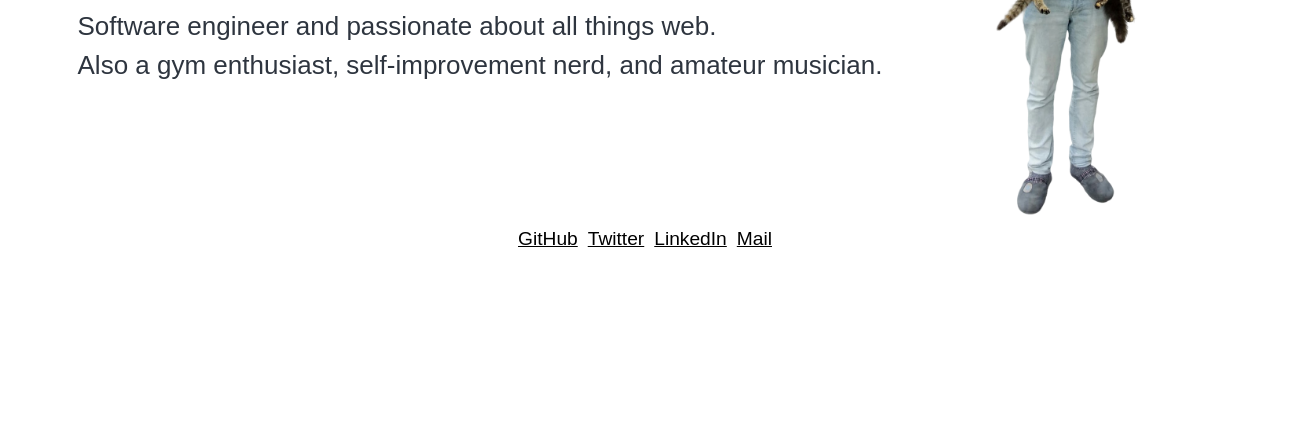
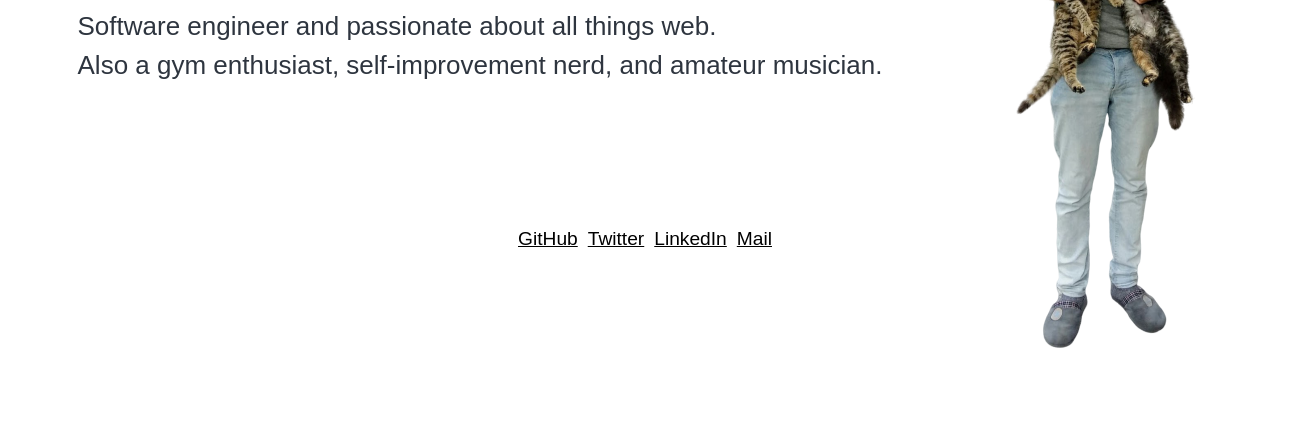
Before and after one commit to jamzi/portfolio, a Gatsby site: page / in a window 1280 px wide. Shown: the part 364-800 px from the top of the page, 1304 px wide, since content can reach past the window. Built offline with nearby package versions, Linux system fonts and the light colour scheme; Gatsby itself is replaced by a stand-in of ours.

Commit message:
fix images

```diff
--- a/package.json
+++ b/package.json
@@ -10,7 +10,6 @@
   "dependencies": {
     "babel-plugin-styled-components": "^2.0.6",
     "gatsby": "^4.11.1",
-    "gatsby-image": "^3.11.0",
     "gatsby-plugin-feed": "^4.11.1",
     "gatsby-plugin-gatsby-cloud": "^4.11.1",
     "gatsby-plugin-google-analytics": "^4.11.0",
--- a/src/pages/blog.js
+++ b/src/pages/blog.js
@@ -3,7 +3,7 @@ import { Link, graphql } from "gatsby"
 import styled from "styled-components"
 
 import Layout from "../components/layout"
-import SEO from "../components/seo"
+import Seo from "../components/seo"
 
 const ArticlesWrapper = styled.div`
   display: flex;
@@ -54,7 +54,7 @@ const BlogIndex = ({ data }) => {
 
   return (
     <Layout>
-      <SEO title="Blog" />
+      <Seo title="Blog" />
       <Content>
         <ArticlesWrapper>
           <SectionTitle>Articles</SectionTitle>
--- a/src/pages/index.js
+++ b/src/pages/index.js
@@ -1,7 +1,7 @@
 import * as React from "react"
 import { graphql } from "gatsby"
 import styled from "styled-components"
-import Img from "gatsby-image"
+import { GatsbyImage } from "gatsby-plugin-image"
 
 import Layout from "../components/layout"
 import Seo from "../components/seo"
@@ -85,8 +85,8 @@ const Index = ({ data }) => {
           </Description>
         </Content>
         <PortfolioImageWrapper>
-          <Img
-            fluid={data.file.childImageSharp.fluid}
+          <GatsbyImage
+            image={data.file.childImageSharp.gatsbyImageData}
             alt="Janez Čadež portrait"
           />
         </PortfolioImageWrapper>
@@ -101,9 +101,7 @@ export const pageQuery = graphql`
   query {
     file(relativePath: { eq: "portrait.png" }) {
       childImageSharp {
-        fluid(maxWidth: 500, quality: 100) {
-          ...GatsbyImageSharpFluid_tracedSVG
-        }
+        gatsbyImageData(layout: FIXED, placeholder: BLURRED)
       }
     }
   }
```
Also changed, not shown: src/pages/hire.js (+5 -3 lines), src/pages/uses.js (+5 -3 lines), 1 other file.
